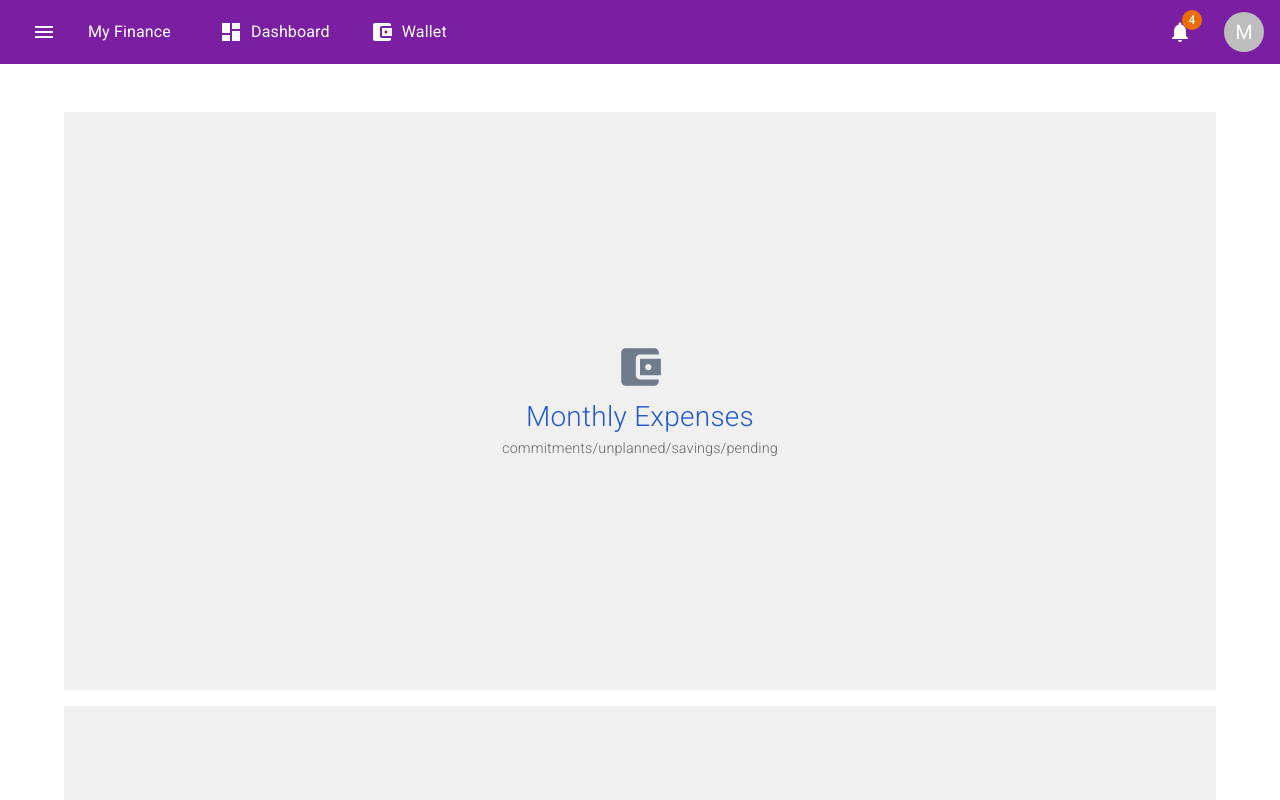
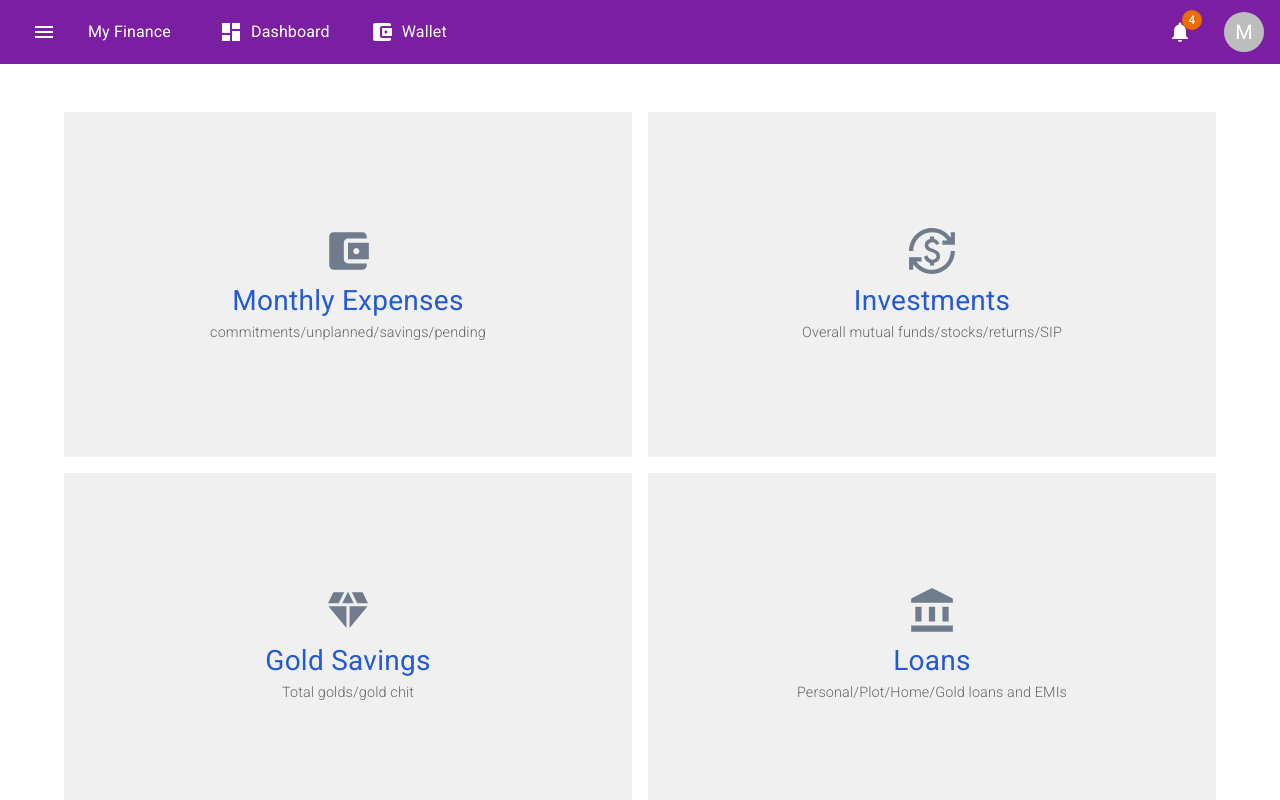
Before and after one commit to cra2ycoder/my-finance, a Next.js app: page /dashboard in a window 1280 px wide. Shown: the top 800 px of the page. Built offline with nearby package versions, Linux system fonts and the light colour scheme.

Commit message:
DashboardGrid updates
- styles file created
- typings created
- css corrections

```diff
--- a/components/DashboardGrid/DashboardGrid.tsx
+++ b/components/DashboardGrid/DashboardGrid.tsx
@@ -3,41 +3,43 @@ import Link from '@mui/material/Link'
 import Box from '@mui/material/Box'
 import Typography from '@mui/material/Typography'
 import { dashboardItems } from '@model/config/data'
+import { IDashboardGridItemProps } from './typings'
+import styles from './styles.module.scss'
 
-function DashboardGridItem(props: any) {
+function DashboardGridItem(props: IDashboardGridItemProps) {
+  const { name = '', link = '', icon = <></>, desc = '' } = props
+
   return (
-    <Link href={props.link} sx={{ backgroundColor: '#f0f0f0' }}>
+    <Link href={link} sx={{ backgroundColor: '#f0f0f0' }}>
       <Box
         sx={{
           textAlign: 'center',
           padding: '20%',
         }}
       >
-        {props.icon}
-        <Typography
-          sx={{ color: '#235ad1', fontSize: '3.5vh', fontWeight: 100 }}
-        >
-          {props.name || 'Title'}
+        {icon}
+        <Typography sx={{ color: '#235ad1', fontSize: '3.5vh' }}>
+          {name}
         </Typography>
         <Typography
           sx={{
             color: '#666666',
-            fontWeight: 100,
             fontSize: '1.8vh',
             wordBreak: 'break-word',
+            fontWeight: 300,
           }}
         >
-          {props.desc || 'desc goes here!'}
+          {desc}
         </Typography>
       </Box>
     </Link>
   )
 }
 
-function DashboardGrid(props: any) {
+function DashboardGrid() {
   return (
-    <Box display="grid" gap={2} className="dashboard-grids-container">
-      {dashboardItems.map((x, idx) => (
+    <Box display="grid" gap={2} className={styles['dashboard-grids-container']}>
+      {dashboardItems.map((x: IDashboardGridItemProps, idx: number) => (
         <DashboardGridItem {...x} key={`grid-item-${idx}`} />
       ))}
     </Box>
--- a/components/DashboardGrid/index.ts
+++ b/components/DashboardGrid/index.ts
@@ -1,2 +1,3 @@
+export * from './typings'
 export * from './DashboardGrid'
 export { default } from './DashboardGrid'
--- /dev/null
+++ b/components/DashboardGrid/styles.module.scss
@@ -0,0 +1,10 @@
+/* dashboard css added */
+.dashboard-grids-container {
+  grid-template-columns: repeat(2, 1fr);
+}
+
+@media (max-width: 768px) {
+  .dashboard-grids-container {
+    grid-template-columns: repeat(1, 1fr);
+  }
+}
--- /dev/null
+++ b/components/DashboardGrid/typings.ts
@@ -0,0 +1,6 @@
+export interface IDashboardGridItemProps {
+  link: string
+  icon: any
+  name: string
+  desc: string
+}
```
